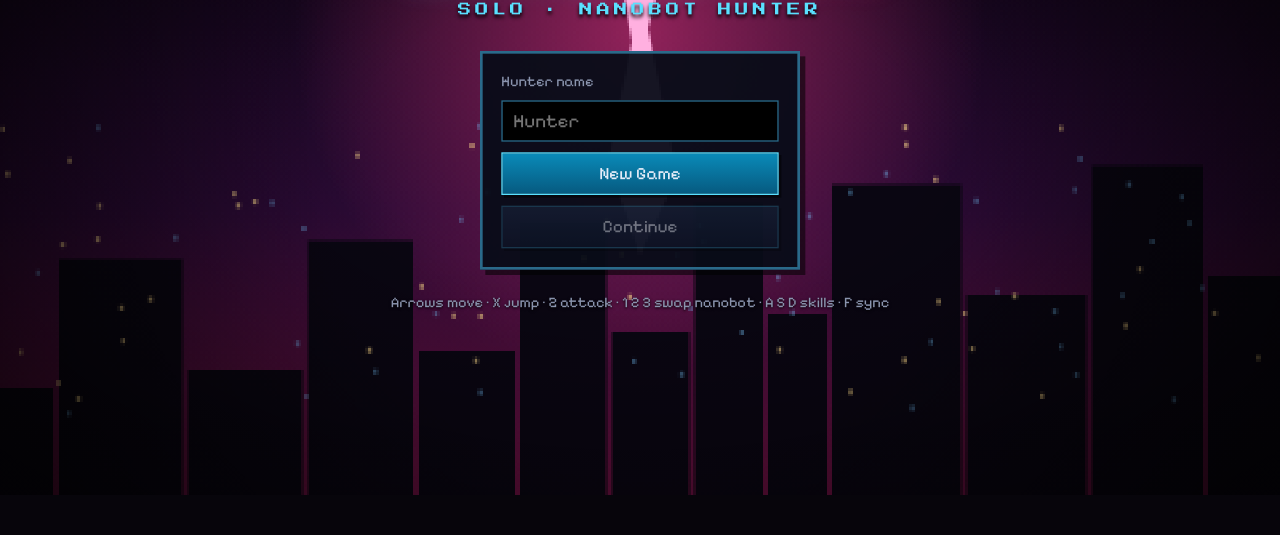
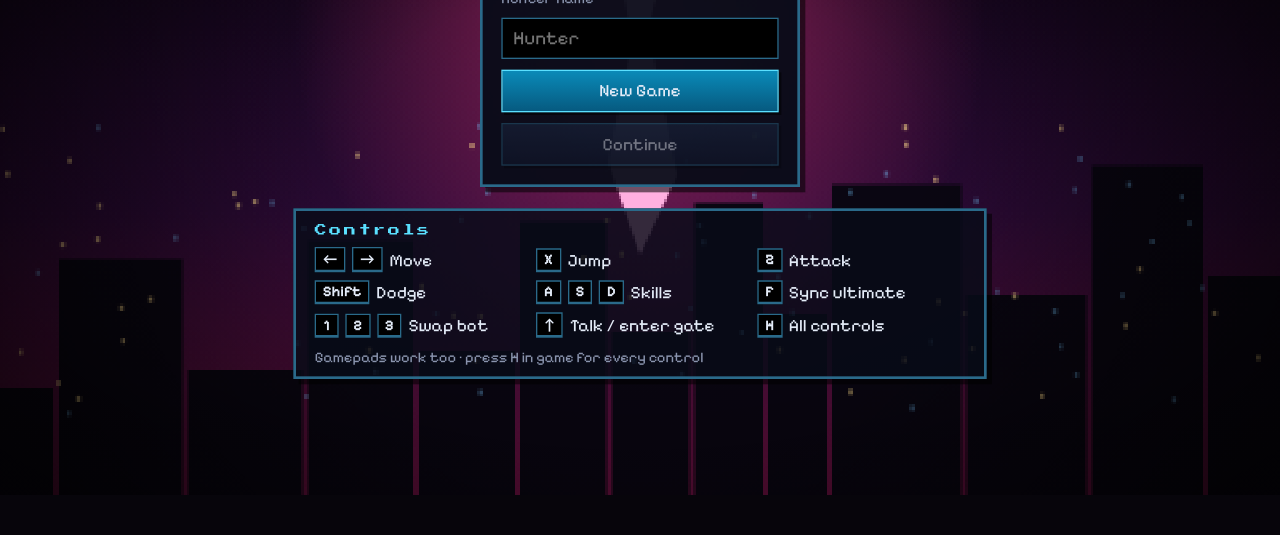
Before and after one commit to ficarbs/ghostx-solo, a plain HTML site: page index.html in a window 1280 px wide. Shown: the part 265-800 px from the top of the page. Drawn offline with Linux system fonts and the light colour scheme; animation ran at ten frames a second.

Commit message:
Clearer title-screen controls, including dodge
Replace the one-line hint (which was missing dodge) with a controls
panel: key chips for every core action on keyboard, and a thumb guide
on touch devices (joystick, ATK/JUMP/DODGE, ATK becomes TALK).

Co-Authored-By: Claude Opus 5.5 <noreply@anthropic.com>

```diff
--- a/index.html
+++ b/index.html
@@ -67,7 +67,26 @@
             <button id="btn-new" class="primary">New Game</button>
             <button id="btn-continue" disabled>Continue</button>
           </div>
-          <div class="t-foot">Arrows move · X jump · Z attack · 1 2 3 swap nanobot · A S D skills · F sync</div>
+          <div class="t-controls">
+            <div class="tc-head">Controls</div>
+            <div class="tc-keys">
+              <span><kbd>←</kbd><kbd>→</kbd> Move</span>
+              <span><kbd>X</kbd> Jump</span>
+              <span><kbd>Z</kbd> Attack</span>
+              <span><kbd>Shift</kbd> Dodge</span>
+              <span><kbd>A</kbd><kbd>S</kbd><kbd>D</kbd> Skills</span>
+              <span><kbd>F</kbd> Sync ultimate</span>
+              <span><kbd>1</kbd><kbd>2</kbd><kbd>3</kbd> Swap bot</span>
+              <span><kbd>↑</kbd> Talk / enter gate</span>
+              <span><kbd>H</kbd> All controls</span>
+            </div>
+            <div class="tc-touch">
+              <span><b>Left thumb</b> joystick to move and climb</span>
+              <span><b>Right thumb</b> ATK · JUMP · DODGE · skills</span>
+              <span><b>ATK</b> turns into <b>TALK</b> next to people</span>
+            </div>
+            <div class="tc-foot">Gamepads work too · press H in game for every control</div>
+          </div>
         </div>
       </div>
     </div>
--- a/style.css
+++ b/style.css
@@ -212,7 +212,18 @@ kbd { display: inline-block; min-width: 18px; text-align: center; background: #0
 .t-card input { font: 14px var(--ui-font); color: var(--text); background: #000; border: 1px solid var(--line); border-radius: 4px; padding: 6px 8px; outline: none; user-select: text; }
 .t-card input:focus { border-color: var(--gold); }
 .t-card button { padding: 7px; font-size: 13px; }
-.t-foot { margin-top: 18px; color: var(--dim); font-size: 11px; text-shadow: 0 1px 2px #000; }
+/* Title controls panel: keyboard chips on desktop, thumb guide on touch devices. */
+.t-controls { margin-top: 16px; width: 520px; background: rgba(8, 12, 24, 0.82); border: 2px solid var(--line); box-shadow: 4px 4px 0 rgba(0, 0, 0, 0.55); padding: 10px 14px 8px; }
+.tc-head { font: 9px var(--title-font); color: var(--gold); letter-spacing: 2px; margin-bottom: 8px; }
+.tc-keys { display: grid; grid-template-columns: repeat(3, 1fr); gap: 6px 10px; font-size: 13px; }
+.tc-keys span { display: flex; align-items: center; gap: 3px; white-space: nowrap; }
+.tc-keys kbd { font-size: 11px; padding: 1px 5px; }
+.tc-touch { display: none; flex-direction: column; gap: 5px; font-size: 14px; }
+.tc-touch b { color: var(--gold); font-weight: 600; }
+body.touch .tc-keys { display: none; }
+body.touch .tc-touch { display: flex; }
+.tc-foot { margin-top: 8px; color: var(--dim); font-size: 11px; }
+body.touch .tc-foot { display: none; }
 
 /* ---------- Combo meter ---------- */
 #combo { position: absolute; right: 16px; top: 120px; width: 150px; text-align: right; pointer-events: none !important; font-family: var(--title-font); }
@@ -363,7 +374,7 @@ body { font-size: 13px; }
 .d-name { font-size: 11px; font-weight: 400; margin-bottom: 8px; }
 .t-logo { font-size: 58px; font-weight: 400; letter-spacing: 4px; text-shadow: 0 0 24px rgba(90, 224, 255, 0.8), 5px 5px 0 #04202e; }
 .t-logo span { text-shadow: 0 0 24px rgba(255, 58, 138, 0.9), 5px 5px 0 #3a0518; }
-.t-sub { font-size: 10px; letter-spacing: 3px; margin: 14px 0 26px; }
+.t-sub { font-size: 10px; letter-spacing: 3px; margin: 12px 0 18px; }
 #combo { width: 180px; }
 .c-num { font-size: 34px; font-weight: 400; text-shadow: 0 0 10px rgba(90, 224, 255, 0.8), 3px 3px 0 #000; }
 .c-hits { font-size: 9px; letter-spacing: 3px; margin-top: 4px; }
```
